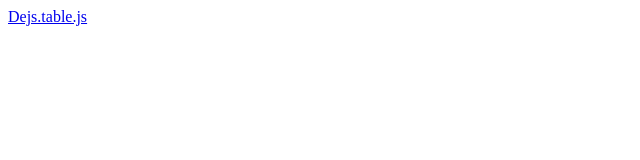
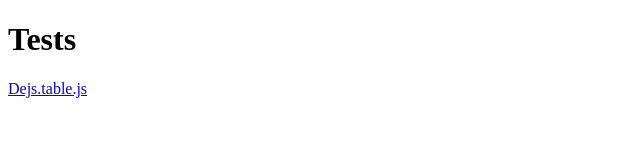
Before and after one commit to mbrenn/dejs, a plain HTML site: page src/index.html in a window 1280 px wide. Shown: the whole page, without its empty margins (0-640 px from the left). Drawn offline with Linux system fonts and the light colour scheme.

Commit message:
Minor update of test page

```diff
--- a/src/index.html
+++ b/src/index.html
@@ -5,6 +5,7 @@
     <title>Tests</title>
 </head>
 <body>
+    <h1>Tests</h1>
     <a href="tests/dejs.table.html">Dejs.table.js</a>
 </body>
 </html>
```
Also changed, not shown: src/tests/dejs.table.html (+1 -0 lines).
